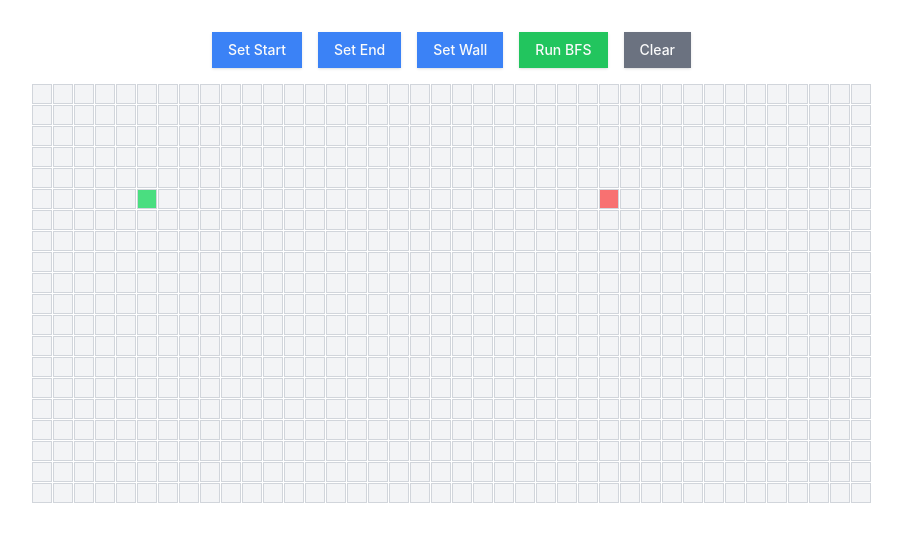
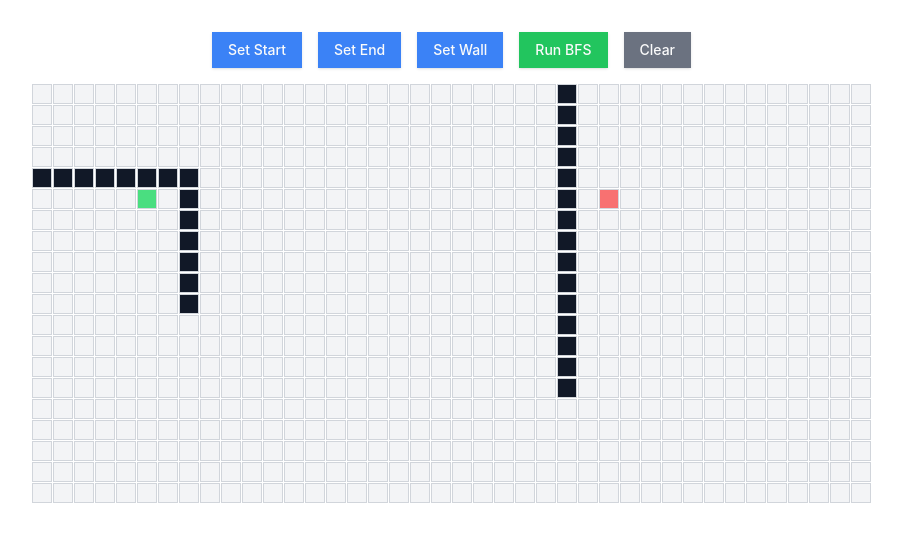
Before and after one commit to ta-torres/pathfinder-viewer, a React (Vite) app: page / in a window 1280 px wide. Shown: the top 542 px of the page, without its empty margins (0-902 px from the left). Built offline with nearby package versions, Linux system fonts and the light colour scheme.

Commit message:
Add bfs algorithm

```diff
--- a/src/App.tsx
+++ b/src/App.tsx
@@ -4,6 +4,7 @@ import { useState } from "react";
 import { Controls } from "./components/Controls";
 import { Grid } from "./components/Grid";
 import { createGrid } from "./utils/createGrid";
+import { bfs } from "./utils/bfs";
 
 const GRID_ROWS = 20;
 const GRID_COLS = 40;
@@ -12,8 +13,46 @@ function App() {
   const [grid, setGrid] = useState(() => createGrid(GRID_ROWS, GRID_COLS));
   const [selectedTool, setSelectedTool] = useState("wall");
 
+  const runAlgorithm = async () => {
+    /* find start and end nodes already set in createGrid
+    pass grid from state and nodes to the algorithm
+    get visited nodes and shortest path from the algorithm
+    for each visited node update the node state
+    for each node in the shortest path update the node state
+    */
+    const startNode = grid.flat().find((node) => node.isStart);
+    const endNode = grid.flat().find((node) => node.isEnd);
+
+    const { visitedNodes, shortestPath } = bfs(grid, startNode, endNode);
+
+    for (const node of visitedNodes) {
+      await new Promise((resolve) => setTimeout(resolve, 20));
+      setGrid((prev) =>
+        updateNodeState(prev, node.row, node.col, "isVisited", true)
+      );
+    }
+
+    for (const node of shortestPath) {
+      await new Promise((resolve) => setTimeout(resolve, 50));
+      setGrid((prev) =>
+        updateNodeState(prev, node.row, node.col, "isPath", true)
+      );
+    }
+  };
+
   const clearGrid = () => {
     setGrid(createGrid(GRID_ROWS, GRID_COLS));
+  };
+
+  const updateNodeState = (prevGrid, row, col, prop, value) => {
+    /*
+    take the grid from the previous state and make a copy
+    update only the node at a given row and column,
+    take the node object and only overwrite the prop: value
+    */
+    const newGrid = [...prevGrid];
+    newGrid[row][col] = { ...newGrid[row][col], [prop]: value };
+    return newGrid;
   };
 
   return (
@@ -21,6 +60,7 @@ function App() {
       <Controls
         selectedTool={selectedTool}
         setSelectedTool={setSelectedTool}
+        runAlgorithm={runAlgorithm}
         clearGrid={clearGrid}
       />
       <Grid grid={grid} />
--- /dev/null
+++ b/src/utils/bfs.js
@@ -0,0 +1,66 @@
+export const bfs = (grid, startNode, endNode) => {
+  const visitedNodes = [];
+  const queue = [];
+  const prevNodes = new Map();
+
+  queue.push(startNode);
+  prevNodes.set(`${startNode.row}-${startNode.col}`, null);
+
+  while (queue.length > 0) {
+    const currentNode = queue.shift();
+
+    if (currentNode === endNode) break;
+
+    visitedNodes.push(currentNode);
+
+    const neighbors = getNeighbors(grid, currentNode);
+    for (const neighbor of neighbors) {
+      const key = `${neighbor.row}-${neighbor.col}`;
+      if (!prevNodes.has(key)) {
+        prevNodes.set(key, currentNode);
+        queue.push(neighbor);
+      }
+    }
+  }
+
+  const shortestPath = reconstructPath(prevNodes, endNode);
+  return { visitedNodes, shortestPath };
+};
+
+const getNeighbors = (grid, node) => {
+  const neighbors = [];
+  const { row, col } = node;
+  const directions = [
+    [-1, 0],
+    [1, 0],
+    [0, -1],
+    [0, 1],
+  ];
+
+  for (const [dr, dc] of directions) {
+    const newRow = row + dr;
+    const newCol = col + dc;
+    if (
+      newRow >= 0 &&
+      newRow < grid.length &&
+      newCol >= 0 &&
+      newCol < grid[0].length &&
+      !grid[newRow][newCol].isWall
+    ) {
+      neighbors.push(grid[newRow][newCol]);
+    }
+  }
+  return neighbors;
+};
+
+const reconstructPath = (prevNodes, endNode) => {
+  const path = [];
+  let currentNode = endNode;
+
+  while (currentNode) {
+    path.unshift(currentNode);
+    currentNode = prevNodes.get(`${currentNode.row}-${currentNode.col}`);
+  }
+
+  return path.length > 1 ? path : [];
+};
--- a/src/utils/createGrid.js
+++ b/src/utils/createGrid.js
@@ -19,5 +19,13 @@ export const createGrid = (rows, cols) => {
   grid[5][5].isStart = true;
   grid[5][27].isEnd = true;
 
+  for (let i = 0; i < 7; i++) {
+    grid[4][i].isWall = true;
+    grid[4 + i][7].isWall = true;
+  }
+  for (let i = 0; i < 15; i++) {
+    grid[i][25].isWall = true;
+  }
+
   return grid;
 };
```
